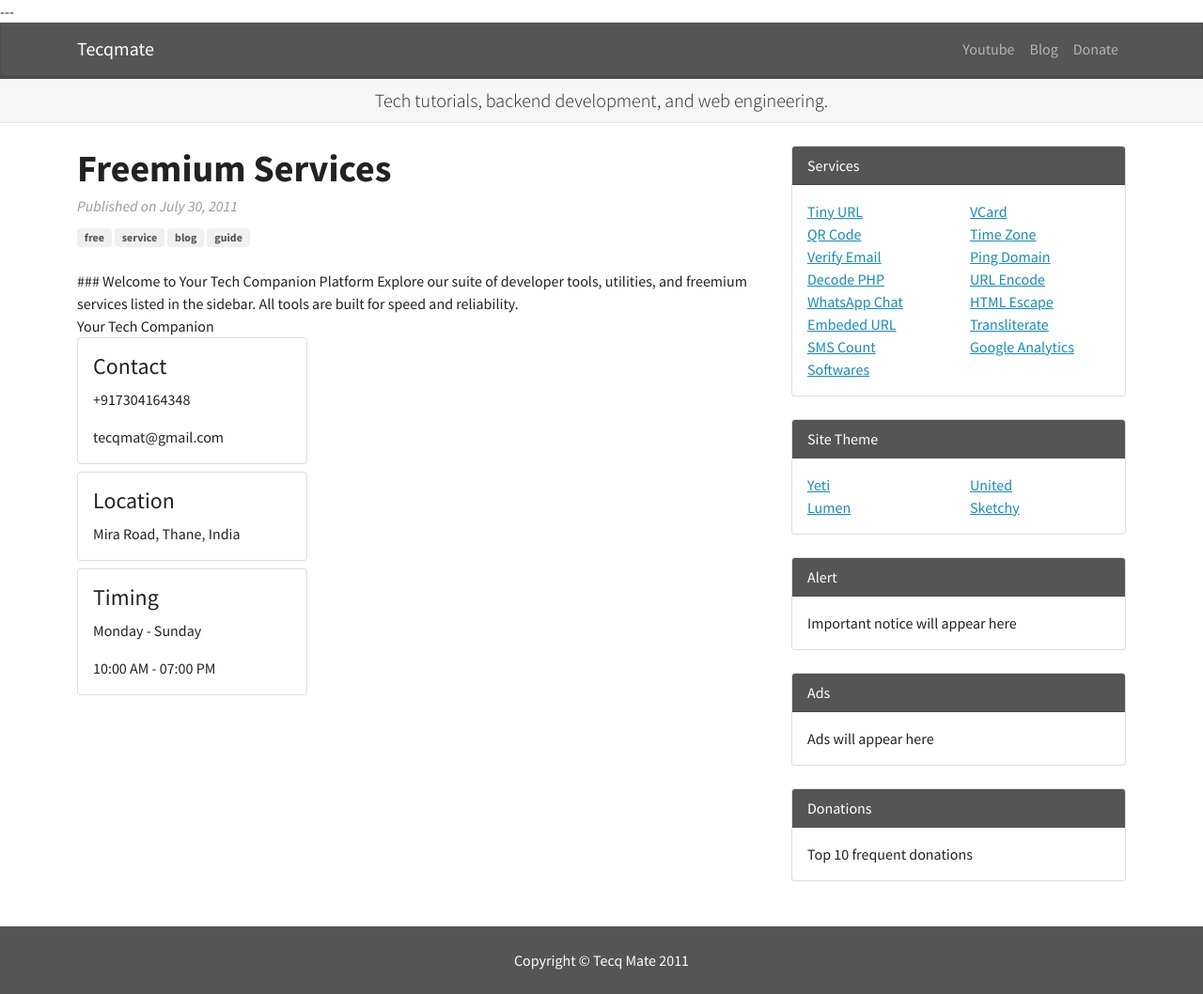
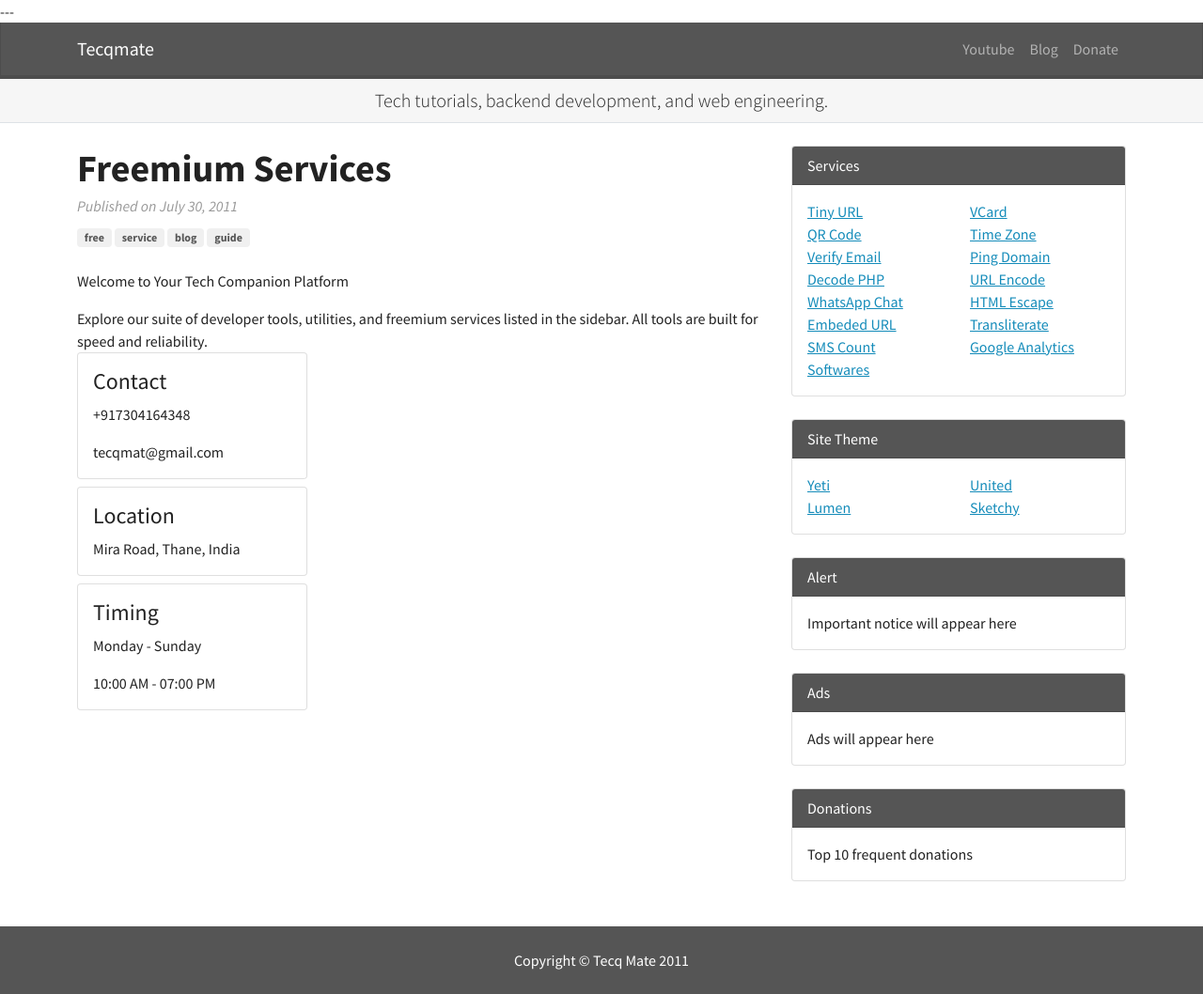
Before and after one commit to tecqmate/site, a Jekyll site: the page built from index.md, in a window 1280 px wide. Shown: the whole page at 94% size. Built offline with Jekyll 4.4.1, drawn with Linux system fonts in a browser that asks for light colours.

Commit message:
textual changes

```diff
--- a/index.md
+++ b/index.md
@@ -4,14 +4,11 @@ title: "Freemium Services"
 description: "A free service platform supported by your donations."
 date: "July 30, 2011"
 tags: ["free", "service", "blog", "guide"]
-
 ---
 
 <section>
-### Welcome to Your Tech Companion Platform
-
-Explore our suite of developer tools, utilities, and freemium services listed in the sidebar. All tools are built for speed and reliability.
-<p class="card-text">Your Tech Companion</p>
+    <p class="card-text">Welcome to Your Tech Companion Platform</p>
+    <p class="card-text">Explore our suite of developer tools, utilities, and freemium services listed in the sidebar. All tools are built for speed and reliability.</p>
 </section>
 
 <!-- Contact Widget -->
```
